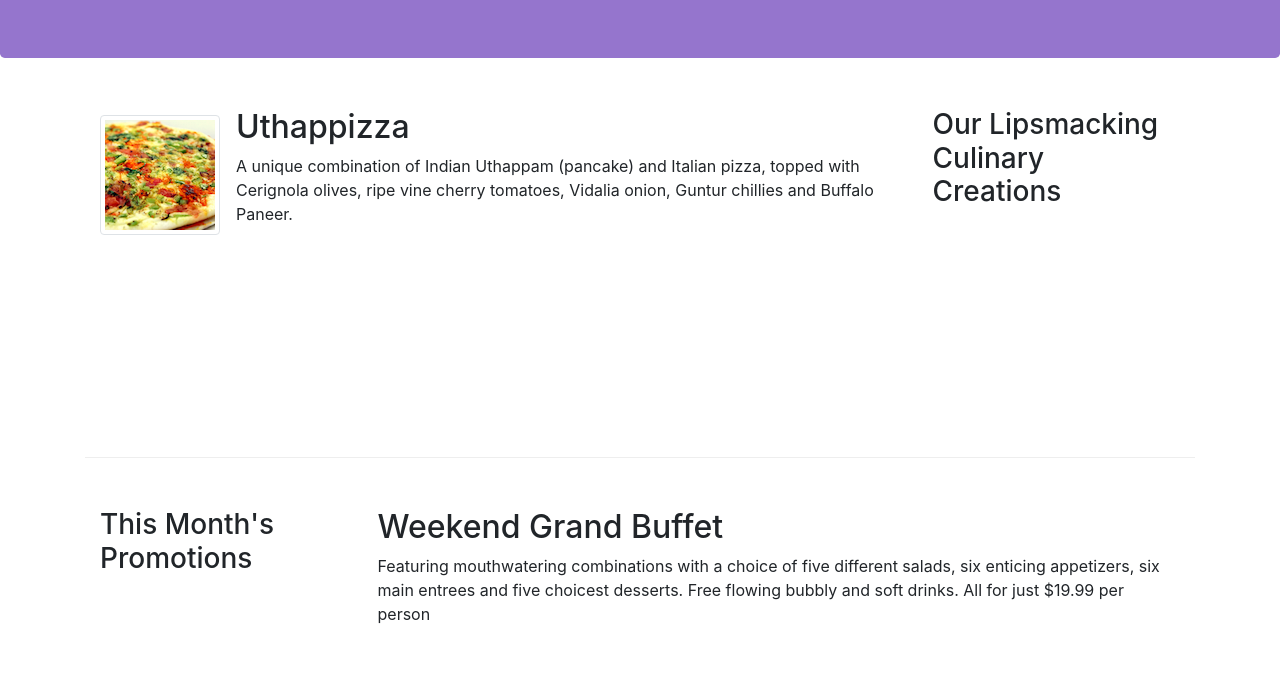
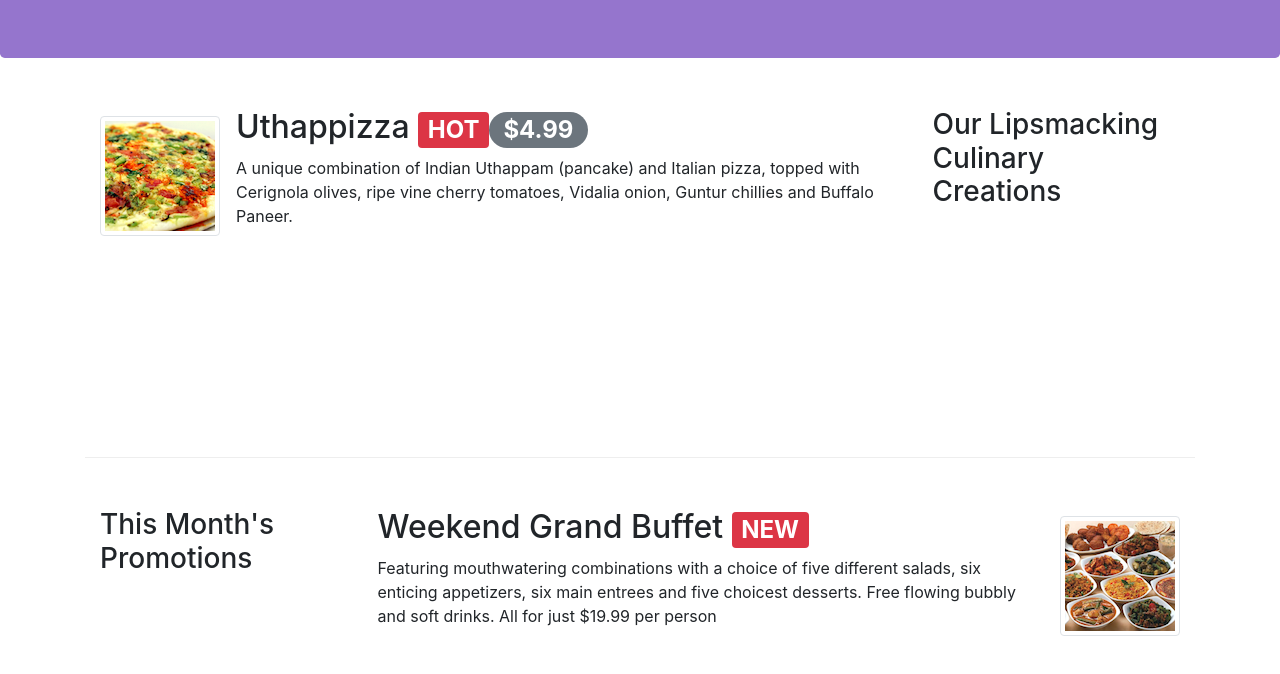
Before and after one commit to prachinayak1509/bootstrap, a website: page index.html in a window 1280 px wide. Shown: the part 276-950 px from the top of the page. Drawn offline with nearby package versions, Linux system fonts and the light colour scheme.

Commit message:
added badges

```diff
--- a/index.html
+++ b/index.html
@@ -55,7 +55,7 @@
                 <div class="media">
                     <img class="d-flex mr-3 img-thumbnail align-self-center" src="img/uthappizza.png" alt="uthappizza">
                     <div class="media-body">
-                        <h2 class="mt-0">Uthappizza</h2>
+                        <h2 class="mt-0">Uthappizza <span class="badge badge-danger">HOT</span><span class="badge badge-pill badge-secondary">$4.99</span> </h2>
                         <p class="d-none d-sm-block">A unique combination of Indian Uthappam (pancake) and Italian pizza, topped with Cerignola olives, ripe vine cherry tomatoes, Vidalia onion, Guntur chillies and Buffalo Paneer.</p>
 
                     </div>
@@ -69,8 +69,13 @@
                 <h3>This Month's Promotions</h3>
             </div>
             <div class="col col-sm col-md">
-                <h2>Weekend Grand Buffet</h2>
-                <p class="d-none d-sm-block">Featuring mouthwatering combinations with a choice of five different salads, six enticing appetizers, six main entrees and five choicest desserts. Free flowing bubbly and soft drinks. All for just $19.99 per person </p>
+                <div class="media">
+                    <div class="media-body">
+                        <h2>Weekend Grand Buffet <span class="badge badge-danger">NEW</span></h2>
+                        <p class="d-none d-sm-block">Featuring mouthwatering combinations with a choice of five different salads, six enticing appetizers, six main entrees and five choicest desserts. Free flowing bubbly and soft drinks. All for just $19.99 per person </p>
+                    </div>
+                    <img class="img-thumbnail d-flex ml-3 align-self-center " src="img/buffet.png" alt="Buffet">
+                </div>
             </div>
         </div>
 
```
